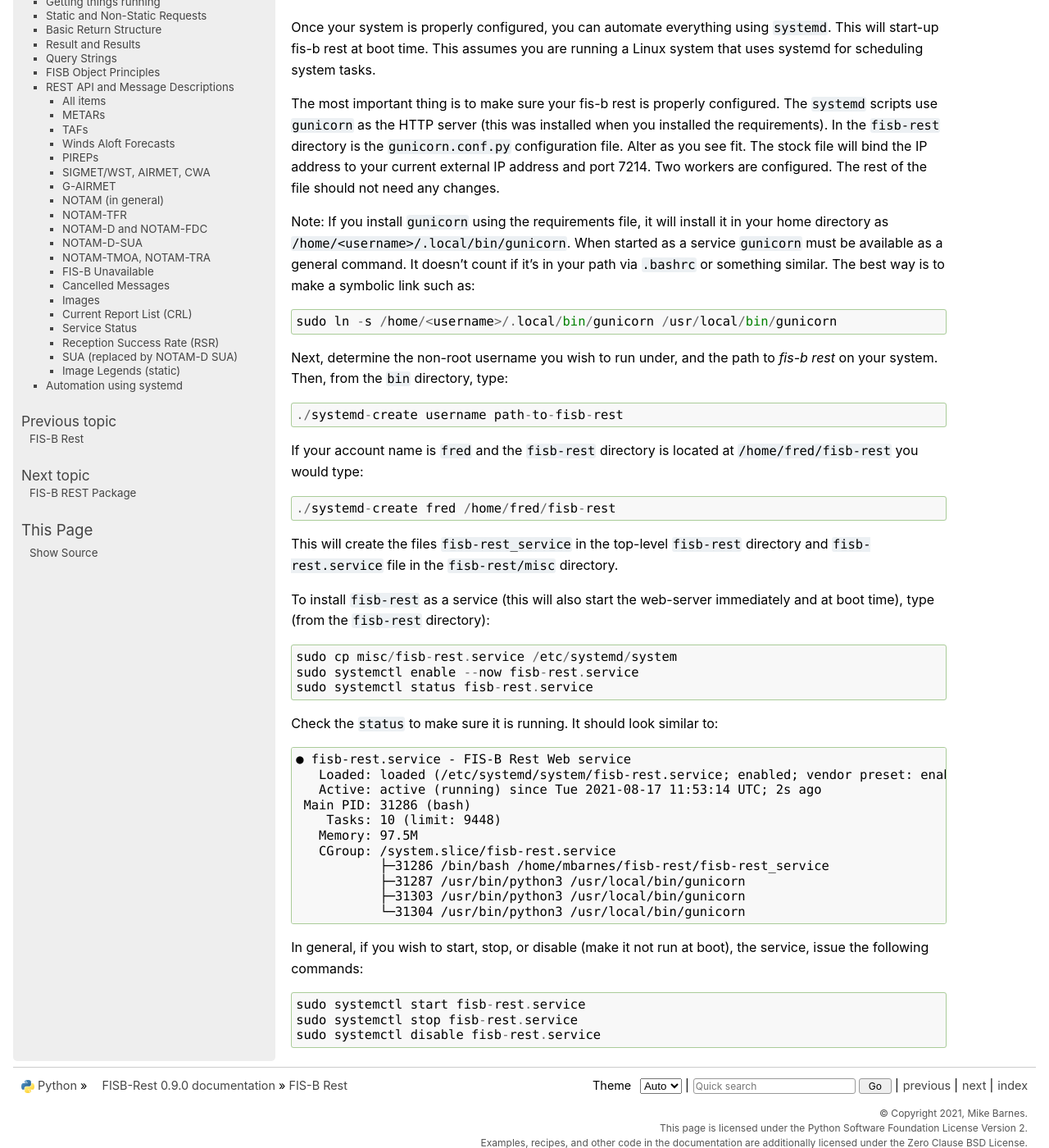
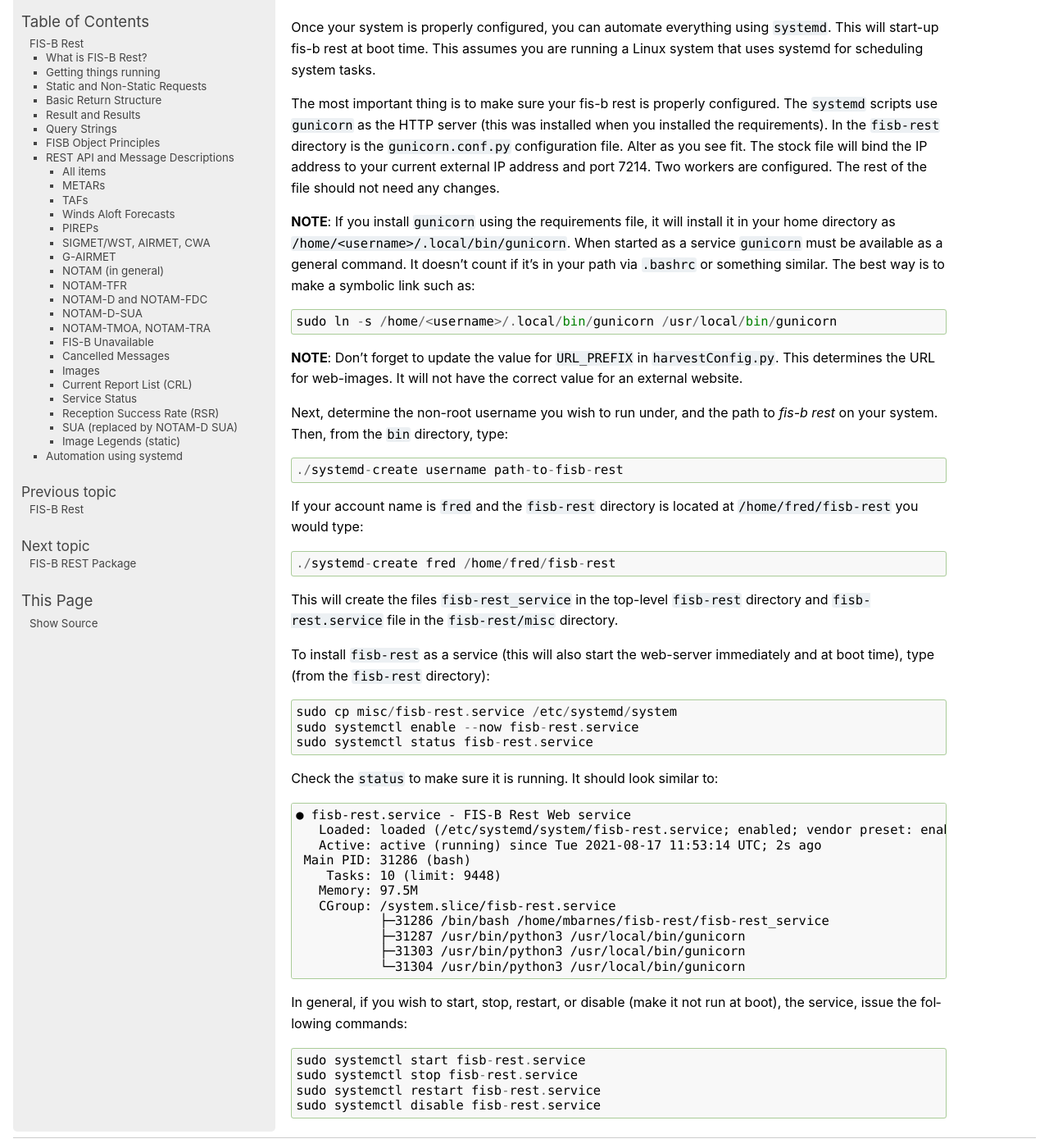
Before and after one commit to rand-projects/fisb-rest, a Sphinx documentation site: the page built from docs/source/document.rst, in a window 1280 px wide and 1400 px high, scrolled down 42790 px. Shown: the whole window at 82% size. Built offline with Sphinx 7.4.7, drawn with Linux system fonts in a browser that asks for light colours.

Commit message:
Added documentation note about changing URL_PREFIX.

```diff
--- a/docs/source/document.rst
+++ b/docs/source/document.rst
@@ -2278,13 +2278,18 @@ file. Alter as you see fit. The stock file will bind the  IP address to your cur
 external IP address and port 7214. Two workers are configured. The rest of the file
 should not need any changes.
 
-Note: If you install ``gunicorn`` using the requirements file, it will install it
+**NOTE**: If you install ``gunicorn`` using the requirements file, it will install it
 in your home directory as ``/home/<username>/.local/bin/gunicorn``. When started
 as a service ``gunicorn`` must be available as a general command. It doesn't count if
 it's in your path via ``.bashrc`` or something similar. The best way is to make a
 symbolic link such as: ::
 
   sudo ln -s /home/<username>/.local/bin/gunicorn /usr/local/bin/gunicorn
+
+**NOTE**: Don't forget to update the value for ``URL_PREFIX`` in
+``harvestConfig.py``. This determines the URL for web-images.
+It will not have the correct value for an external
+website.
 
 Next, determine the non-root username you wish to run under, and the path to
 `fis-b rest` on your system. Then, from the ``bin`` directory, type: ::
@@ -2322,9 +2327,10 @@ Check the ``status`` to make sure it is running. It should look similar to: ::
              └─31304 /usr/bin/python3 /usr/local/bin/gunicorn
 
 
-In general, if you wish to start, stop, or disable (make it not run at boot),
+In general, if you wish to start, stop, restart, or disable (make it not run at boot),
 the service, issue the following commands: ::
 
   sudo systemctl start fisb-rest.service
   sudo systemctl stop fisb-rest.service
+  sudo systemctl restart fisb-rest.service
   sudo systemctl disable fisb-rest.service
```
Also changed, not shown: 1 other file.
